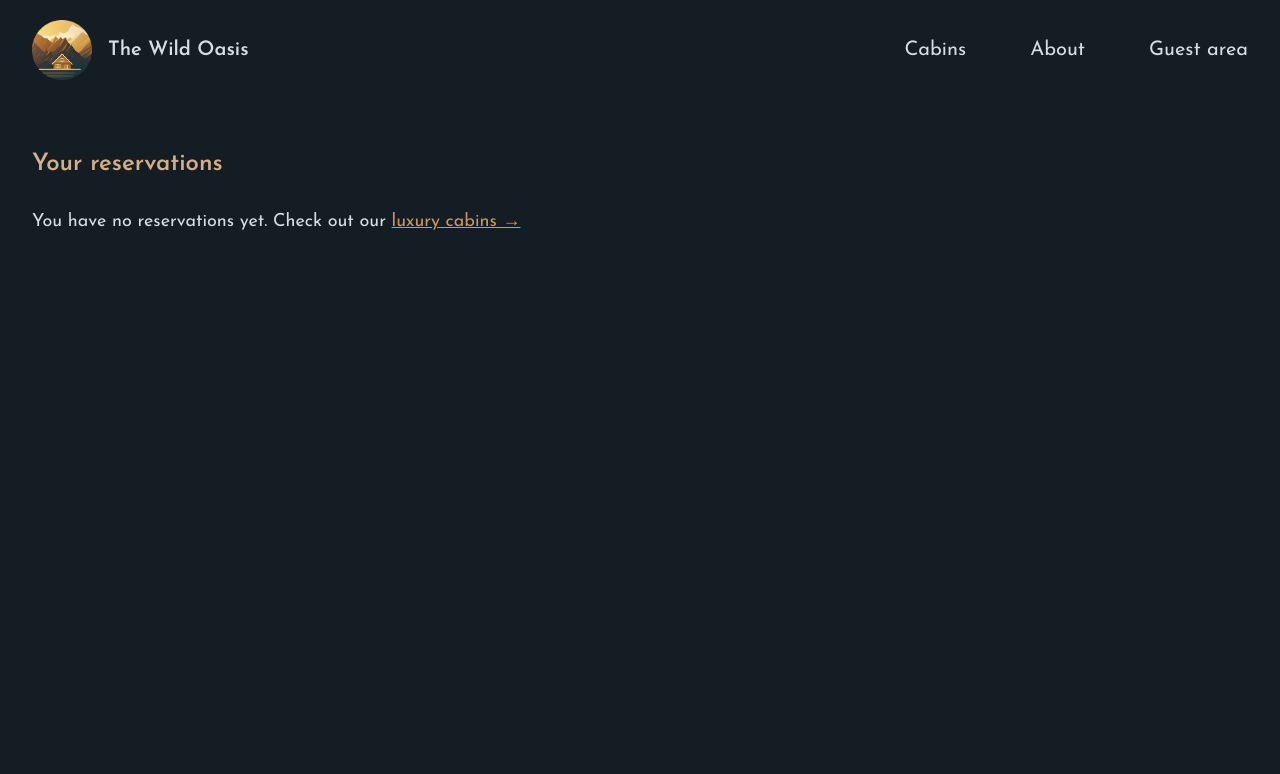
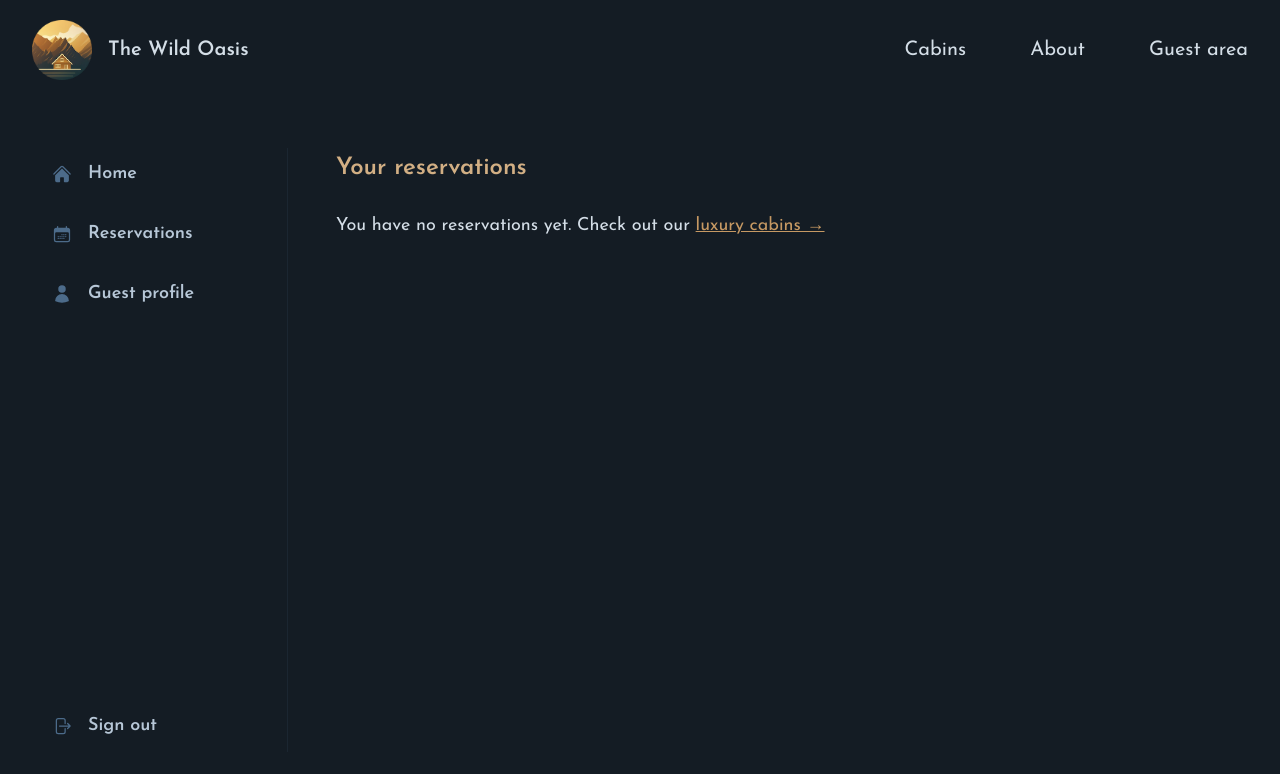
Before and after one commit to zana-abdollahpour/the-wild-oasis-client, a Next.js app: page /account/reservations in a window 1280 px wide. Shown: the top 774 px of the page. Built offline with nearby package versions, Linux system fonts and the light colour scheme.

Commit message:
add side navigation for account routes

```diff
--- a/src/app/about/page.tsx
+++ b/src/app/about/page.tsx
@@ -3,6 +3,7 @@ import type { Metadata } from "next";
 
 import image1 from "/public/about-1.jpg";
 import image2 from "/public/about-2.jpg";
+import { mainRoutes } from "@/routes";
 
 export const metadata: Metadata = {
   title: "About us",
@@ -79,7 +80,7 @@ export default function AboutPage() {
 
           <div>
             <a
-              href="/cabins"
+              href={mainRoutes.cabins.url}
               className="mt-4 inline-block bg-accent-500 px-8 py-5 text-lg font-semibold text-primary-800 transition-all hover:bg-accent-600"
             >
               Explore our luxury cabins
--- /dev/null
+++ b/src/app/account/layout.tsx
@@ -0,0 +1,14 @@
+import SideNavigation from "@/components/side-navigation/SideNavigation";
+
+export default function AccountLayout({
+  children,
+}: Readonly<{
+  children: React.ReactNode;
+}>) {
+  return (
+    <div className="grid h-full grid-cols-[16rem_1fr] gap-12">
+      <SideNavigation />
+      <div className="py-1">{children}</div>
+    </div>
+  );
+}
--- a/src/app/account/profile/page.tsx
+++ b/src/app/account/profile/page.tsx
@@ -1,6 +1,11 @@
 import Image from "next/image";
+import type { Metadata } from "next";
 
 import SelectCountry from "@/components/reservations/SelectCountry";
+
+export const metadata: Metadata = {
+  title: "Update profile",
+};
 
 export default function ProfilePage() {
   // const countryFlag = "germany.jpg";
--- a/src/app/account/reservations/page.tsx
+++ b/src/app/account/reservations/page.tsx
@@ -1,5 +1,13 @@
+import Link from "next/link";
+import type { Metadata } from "next";
+
 import ReservationCard from "@/components/reservations/ReservationCard";
 import type { Booking } from "@/types/bookings.types";
+import { mainRoutes } from "@/routes";
+
+export const metadata: Metadata = {
+  title: "Reservations",
+};
 
 export default function ReservationsPage() {
   const bookings: Booking[] = [];
@@ -13,9 +21,12 @@ export default function ReservationsPage() {
       {bookings.length === 0 ? (
         <p className="text-lg">
           You have no reservations yet. Check out our{" "}
-          <a className="text-accent-500 underline" href="/cabins">
+          <Link
+            className="text-accent-500 underline"
+            href={mainRoutes.cabins.url}
+          >
             luxury cabins &rarr;
-          </a>
+          </Link>
         </p>
       ) : (
         <ul className="space-y-6">
--- a/src/app/layout.tsx
+++ b/src/app/layout.tsx
@@ -29,8 +29,8 @@ export default function RootLayout({
         className={`${josefin.className} relative flex min-h-screen flex-col bg-primary-950 text-primary-100 antialiased`}
       >
         <Header />
-        <div className="flex-1 px-8 py-12">
-          <main className="mx-auto max-w-7xl">{children}</main>
+        <div className="grid flex-1 px-8 py-12">
+          <main className="mx-auto w-full max-w-7xl">{children}</main>
         </div>
       </body>
     </html>
--- a/src/components/cabins/CabinCard.tsx
+++ b/src/components/cabins/CabinCard.tsx
@@ -3,6 +3,7 @@ import Image from "next/image";
 import { UsersIcon } from "@heroicons/react/24/solid";
 
 import type { Cabin } from "@/types/cabins.types";
+import { mainRoutes } from "@/routes";
 
 interface CabinCardProps {
   cabin: Cabin;
@@ -51,7 +52,7 @@ function CabinCard({ cabin }: CabinCardProps) {
 
         <div className="border-t border-t-primary-800 bg-primary-950 text-right">
           <a
-            href={`/cabins/${id}`}
+            href={`${mainRoutes.cabins.url}/${id}`}
             className="inline-block border-l border-primary-800 px-6 py-4 transition-all hover:bg-accent-600 hover:text-primary-900"
           >
             Details & reservation &rarr;
--- a/src/components/reservations/ReservationCard.tsx
+++ b/src/components/reservations/ReservationCard.tsx
@@ -4,6 +4,7 @@ import { format, formatDistance, isPast, isToday, parseISO } from "date-fns";
 
 import DeleteReservation from "./DeleteReservation";
 import type { Booking } from "@/types/bookings.types";
+import { accountPageRoutes } from "@/routes";
 
 export const formatDistanceFromNow = (dateStr: string) =>
   formatDistance(parseISO(dateStr), new Date(), {
@@ -76,7 +77,7 @@ function ReservationCard({ booking }: ReservationCardProps) {
 
       <div className="flex w-[100px] flex-col border-l border-primary-800">
         <a
-          href={`/account/reservations/edit/${id}`}
+          href={`${accountPageRoutes.reservations.url}/edit/${id}`}
           className="group flex flex-grow items-center gap-2 border-b border-primary-800 px-3 text-xs font-bold uppercase text-primary-300 transition-colors hover:bg-accent-600 hover:text-primary-900"
         >
           <PencilSquareIcon className="h-5 w-5 text-primary-600 transition-colors group-hover:text-primary-800" />
--- /dev/null
+++ b/src/components/side-navigation/SideNavigation.tsx
@@ -0,0 +1,53 @@
+import Link from "next/link";
+import {
+  CalendarDaysIcon,
+  HomeIcon,
+  UserIcon,
+} from "@heroicons/react/24/solid";
+
+import { accountPageRoutes } from "@/routes";
+import SignOutButton from "./SignOutButton";
+
+const navLinks = [
+  {
+    name: accountPageRoutes.home.name,
+    url: accountPageRoutes.home.url,
+    icon: <HomeIcon className="h-5 w-5 text-primary-600" />,
+  },
+  {
+    name: accountPageRoutes.reservations.name,
+    url: accountPageRoutes.reservations.url,
+    icon: <CalendarDaysIcon className="h-5 w-5 text-primary-600" />,
+  },
+  {
+    name: accountPageRoutes.guestProfile.name,
+    url: accountPageRoutes.guestProfile.url,
+    icon: <UserIcon className="h-5 w-5 text-primary-600" />,
+  },
+];
+
+function SideNavigation() {
+  return (
+    <nav className="border-r border-primary-900">
+      <ul className="flex h-full flex-col gap-2 text-lg">
+        {navLinks.map((link) => (
+          <li key={link.name}>
+            <Link
+              className={`flex items-center gap-4 px-5 py-3 font-semibold text-primary-200 transition-colors hover:bg-primary-900 hover:text-primary-100`}
+              href={link.url}
+            >
+              {link.icon}
+              <span>{link.name}</span>
+            </Link>
+          </li>
+        ))}
+
+        <li className="mt-auto">
+          <SignOutButton />
+        </li>
+      </ul>
+    </nav>
+  );
+}
+
+export default SideNavigation;
--- /dev/null
+++ b/src/components/side-navigation/SignOutButton.tsx
@@ -0,0 +1,15 @@
+import { ArrowRightStartOnRectangleIcon } from "@heroicons/react/24/solid";
+
+function SignOutButton() {
+  return (
+    <button
+      type="button"
+      className="flex w-full items-center gap-4 px-5 py-3 font-semibold text-primary-200 transition-colors hover:bg-primary-900 hover:text-primary-100"
+    >
+      <ArrowRightStartOnRectangleIcon className="h-5 w-5 text-primary-600" />
+      <span>Sign out</span>
+    </button>
+  );
+}
+
+export default SignOutButton;
--- a/src/routes/index.ts
+++ b/src/routes/index.ts
@@ -4,3 +4,9 @@ export const mainRoutes = {
   cabins: { name: "Cabins", url: "/cabins" },
   account: { name: "Guest area", url: "/account" },
 } as const;
+
+export const accountPageRoutes = {
+  home: { name: "Home", url: "/account" },
+  reservations: { name: "Reservations", url: "/account/reservations" },
+  guestProfile: { name: "Guest profile", url: "/account/profile" },
+} as const;
```
